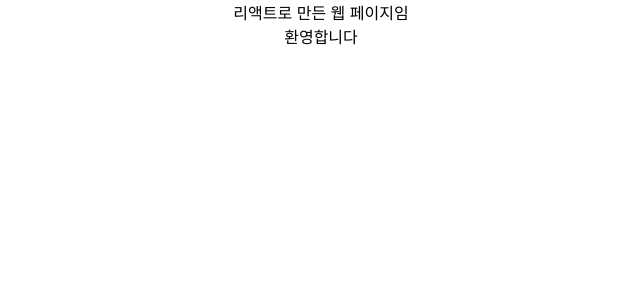
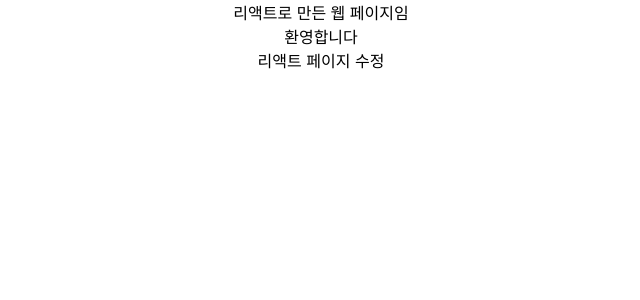
Before and after one commit to rokmc1256/2024_hoseo_project, a React (Create React App) app in the folder hoseo_graduation/: page / in a window 1280 px wide. Shown: the top 300 px of the page, without its empty margins (319-959 px from the left). Built offline with nearby package versions, Linux system fonts and the light colour scheme.

Commit message:
react some change

```diff
--- a/hoseo_graduation/src/App.js
+++ b/hoseo_graduation/src/App.js
@@ -6,6 +6,7 @@ function App() {
     <div className="App">
       <div>리액트로 만든 웹 페이지임</div>
       <div>환영합니다</div>
+      <div>리액트 페이지 수정</div>
     </div>
   );
 }
```
